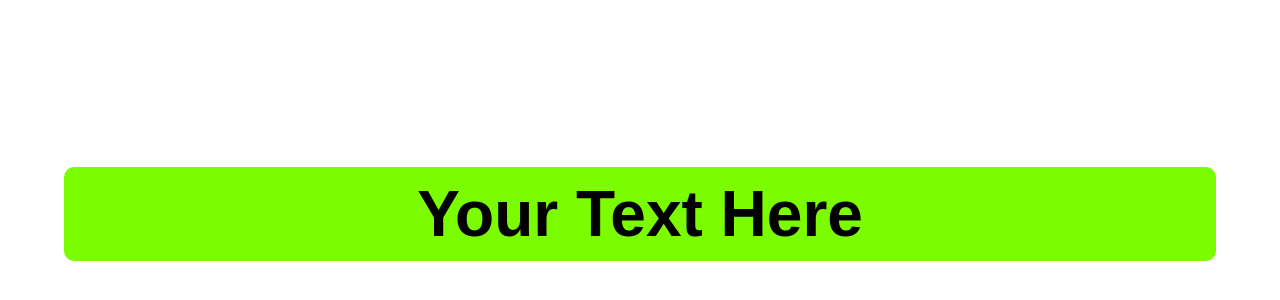
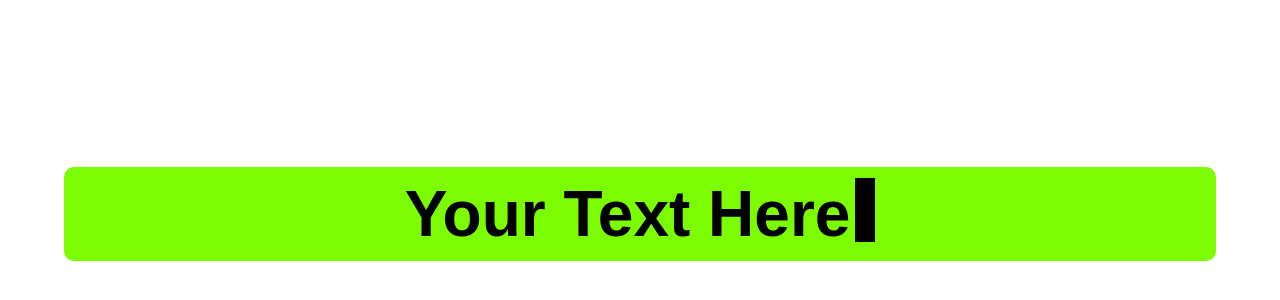
Before and after one commit to Direct-Entry-Program-8/type-writer-v2, a plain HTML site: page index.html in a window 1280 px wide. Shown: the part 186-486 px from the top of the page. Drawn offline with Linux system fonts and the light colour scheme.

Commit message:
Add cursor

```diff
--- a/css/style.css
+++ b/css/style.css
@@ -18,3 +18,13 @@
     font-size: 4rem;
     font-family: Ubuntu, sans-serif;
 }
+
+#stage:after{
+    content: '';
+    display: inline-block;
+    width: 20px;
+    height: 4rem;
+    vertical-align: text-top;
+    margin-left: 5px;
+    background-color: black;
+}
```
